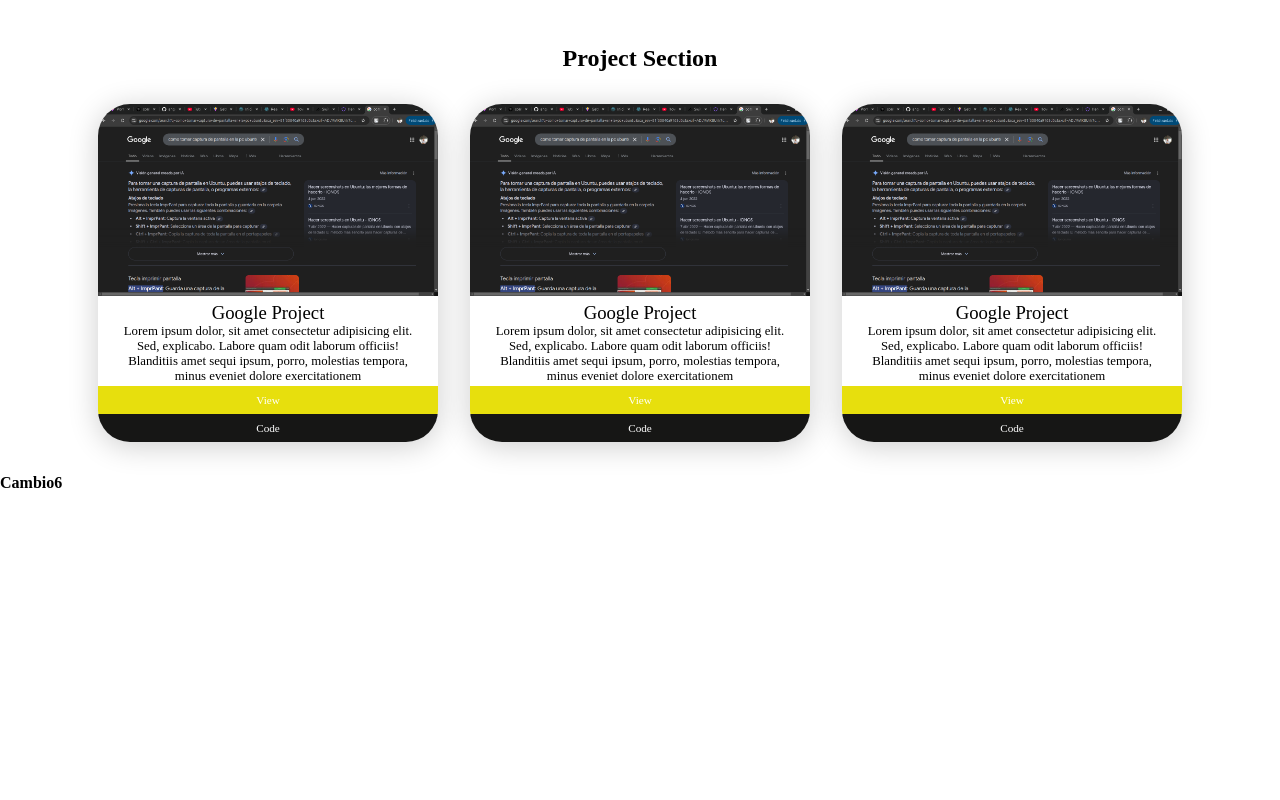
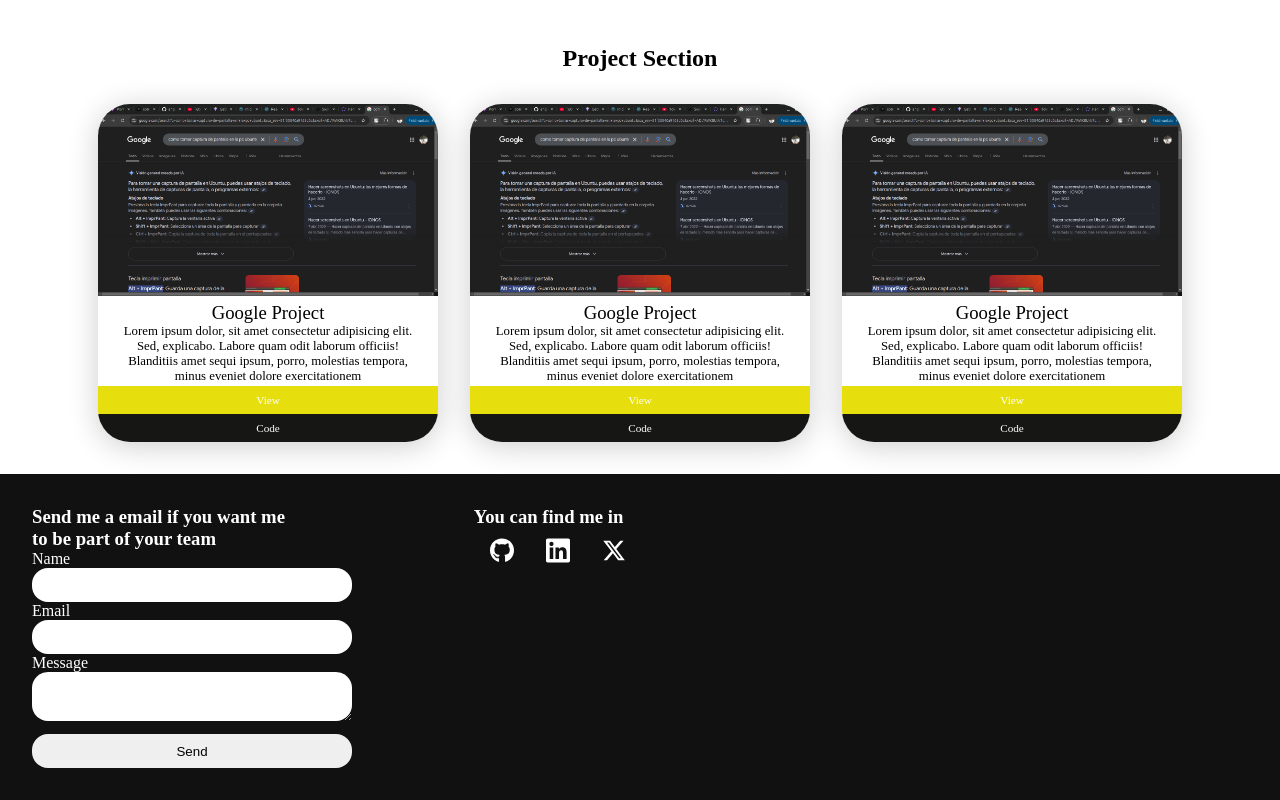
Before and after one commit to angelddeleon/Portafolio, a React (Vite) app: page / in a window 1280 px wide. Shown: the part 851-1651 px from the top of the page. Before the commit the page ends 1343 px from the top, so only its background shows below. Built offline with nearby package versions, Linux system fonts and the light colour scheme; a web font is replaced by a local one.

Commit message:
Contact css done

```diff
--- a/index.html
+++ b/index.html
@@ -5,6 +5,8 @@
     <link rel="icon" type="image/svg+xml" href="/vite.svg" /> <!--Donde va el icon-->
     <meta name="viewport" content="width=device-width, initial-scale=1.0" />
     <title>Portafolio</title>
+
+    <script src="https://kit.fontawesome.com/358695d21d.js" crossorigin="anonymous"></script>
 
     <link rel="preconnect" href="https://fonts.googleapis.com">
 <link rel="preconnect" href="https://fonts.gstatic.com" crossorigin>
--- a/package.json
+++ b/package.json
@@ -10,6 +10,12 @@
     "preview": "vite preview"
   },
   "dependencies": {
+    "@emailjs/browser": "^4.4.1",
+    "@fortawesome/fontawesome-svg-core": "^6.7.1",
+    "@fortawesome/free-brands-svg-icons": "^6.7.1",
+    "@fortawesome/free-regular-svg-icons": "^6.7.1",
+    "@fortawesome/free-solid-svg-icons": "^6.7.1",
+    "@fortawesome/react-fontawesome": "^0.2.2",
     "react": "^18.3.1",
     "react-dom": "^18.3.1"
   },
--- a/src/App.jsx
+++ b/src/App.jsx
@@ -1,7 +1,7 @@
 import './App.css'
 import { Header } from './Components/Header/Header'
 import { ProjectSection } from './Components/Projects/Project'
-
+import { Contact } from './Components/Contact/Conctact'
 
 function App() {
 
@@ -9,8 +9,8 @@
     <>
       <Header></Header>
       <ProjectSection></ProjectSection>
+      <Contact></Contact>
 
-      <h4>Cambio6</h4>
     </>
   )
 }
--- /dev/null
+++ b/src/Components/Contact/Conctact.jsx
@@ -0,0 +1,50 @@
+
+
+import './Contact.css'
+import { EmailComponent } from './EmailComponent/EmailComponent'
+
+import { FontAwesomeIcon } from '@fortawesome/react-fontawesome'
+
+import { faGithub } from '@fortawesome/free-brands-svg-icons/faGithub'
+import { faLinkedin } from '@fortawesome/free-brands-svg-icons'
+import { faXTwitter } from '@fortawesome/free-brands-svg-icons'
+
+export function Contact() {
+    return(
+        <>
+            <footer className="section-contact">
+
+                <div className="contact-info">
+                    <EmailComponent />
+
+                    <div className='social-networks'>
+                        <h3>You can find me in</h3>
+
+                        <div className='links'>
+                        <a href="#">
+                            <FontAwesomeIcon className='icon' icon={faGithub}></FontAwesomeIcon>
+                        </a>
+
+                        <a href="#">
+                            <FontAwesomeIcon className='icon' icon={faLinkedin}></FontAwesomeIcon>
+                        </a>
+
+                        <a href="#">
+                            <FontAwesomeIcon className='icon' icon={faXTwitter}></FontAwesomeIcon>
+                        </a>
+
+
+                        </div>
+
+
+
+                    </div>
+
+                </div>
+
+
+            </footer>
+        </>
+
+    )
+}
--- /dev/null
+++ b/src/Components/Contact/Contact.css
@@ -0,0 +1,36 @@
+
+
+.section-contact {
+    width: 100vw;
+    background-color: #111111;
+    padding: 2rem;
+}
+
+
+.section-contact h3 {
+    color: #fff;
+    font-weight: 900;
+}
+
+
+
+.contact-info{
+    display: flex;
+    flex-direction: column;
+    align-content: center;
+}
+
+.links a{
+    margin: 1rem;
+}
+
+.icon {
+    color: #fff;
+    font-size: 4em;
+}
+
+@media (min-width: 768px) {
+    .contact-info{
+        flex-direction: row;
+    }
+}
--- /dev/null
+++ b/src/Components/Contact/EmailComponent/EmailComponent.css
@@ -0,0 +1,41 @@
+.form-text {
+    width: 60%;
+    color: #E7DF0D;
+}
+
+form {
+    display: flex;
+    flex-direction: column;
+    color: #fff;
+}
+
+input , textarea {
+    width: 20rem;
+    padding: .6rem;
+    border: none;
+    border-radius: 1rem;
+    transition: .2s;
+}
+
+input:focus , textarea:focus {
+    width: 20rem;
+    padding: .7rem;
+    border-radius: 1rem;
+
+    outline: none;
+    transition: .2s;
+}
+
+
+textarea {
+    margin-bottom: .8rem;
+    overflow-y: hidden;
+}
+
+.send-input:hover {
+    background-color: #E7DF0D;
+    cursor: pointer;
+    color: #fff;
+    transition: .4s;
+    padding: .7rem;
+}
--- /dev/null
+++ b/src/Components/Contact/EmailComponent/EmailComponent.jsx
@@ -0,0 +1,41 @@
+import { useRef } from 'react';
+import emailjs from '@emailjs/browser';
+
+import './EmailComponent.css'
+
+export const EmailComponent = () => {
+  const form = useRef();
+
+  const sendEmail = (e) => {
+    e.preventDefault();
+
+    emailjs
+      .sendForm('service_a2ybvhk', 'template_a4mtrvr', form.current, {
+        publicKey: 'FNDCrkg40KEPWTTUI',
+      })
+      .then(
+        () => {
+          alert('SUCCESS!');
+        },
+        (error) => {
+          console.log('FAILED...', error.text);
+        },
+      );
+  };
+
+  return (
+    <div>
+        <h3 className='form-text'>Send me a email if you want me to be part of your team</h3>
+        <form ref={form} onSubmit={sendEmail}>
+            <label>Name</label>
+            <input type="text" name="user_name" />
+            <label>Email</label>
+            <input type="email" name="user_email" />
+            <label>Message</label>
+            <textarea name="message" />
+            <input className='send-input' type="submit" value="Send" />
+        </form>
+    </div>
+
+  );
+};
--- a/src/Components/Header/Header.jsx
+++ b/src/Components/Header/Header.jsx
@@ -7,12 +7,12 @@
 
 
     return (
-        <section className='main-section'>
+        <section id='aboutme' className='main-section'>
             <header>
                 <nav>
                     <ul>
-                        <li><a href="#">About Me</a></li>
-                        <li><a href="#">Projects</a></li>
+                        <li><a href="#aboutme">About Me</a></li>
+                        <li><a href="#project">Projects</a></li>
                         <li><a href="#">Contact me</a></li>
                         <li><ThemeButton /></li>
                         <li>
@@ -35,7 +35,7 @@
                     <button className='contact-button'>Contact me</button>
                 </div>
 
-                <img src={profilePic} alt="Profile" />
+                <img  src={profilePic} alt="Profile" />
             </main>
         </section>
     );
--- a/src/Components/Projects/Project.jsx
+++ b/src/Components/Projects/Project.jsx
@@ -3,8 +3,8 @@
 
 export function ProjectSection() {
     return(
-        <section className="project-section">
-            <h2>Project Section</h2>
+        <section  className="project-section">
+            <h2 id='project'>Project Section</h2>
 
             <div className='project-section-cards'>
 
--- a/src/index.css
+++ b/src/index.css
@@ -4,6 +4,10 @@
     box-sizing: border-box;
 }
 
+body{
+    scroll-behavior: smooth;
+}
+
 #root{
-    overflow-y: hidden;
+    overflow-x: hidden;
 }
```
Also changed, not shown: src/assets/li.svg (added), 1 other file (tests, documents, lock files or other folders).
